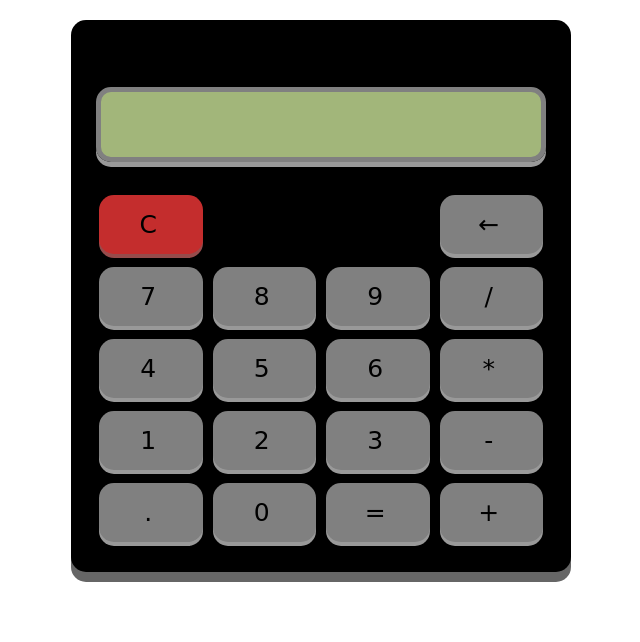
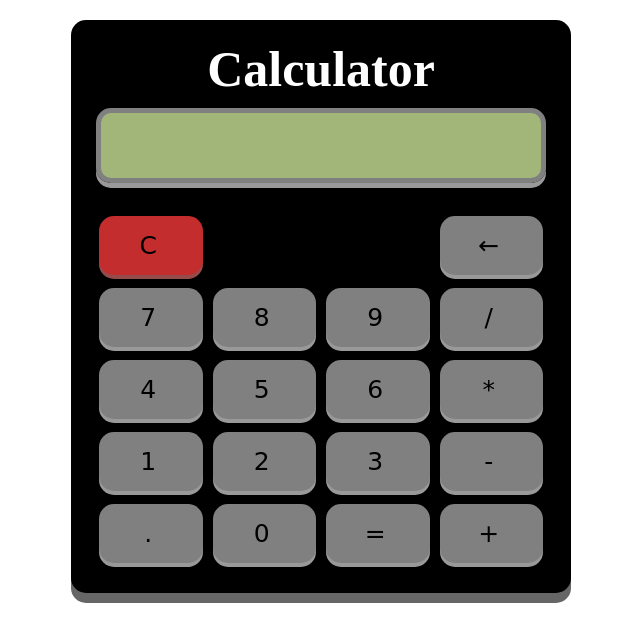
Before and after one commit to Moaaz-Rafique/web-calculator, a plain HTML site: page index.html in a window 1280 px wide. Shown: the whole page, without its empty margins (319-959 px from the left). Drawn offline with Linux system fonts and the light colour scheme; a web font is replaced by a local one.

Commit message:
Update style.css

```diff
--- a/style.css
+++ b/style.css
@@ -14,6 +14,13 @@
     background-color: black;
     border-radius: 15px;
     box-shadow: 0 10px #666;
+}
+h1{
+    width: 100%;
+    text-align: center;
+    font-size: 50px;
+    color: white;
+    margin: auto;
 }
 .numbers{
     width: 90%;
```
